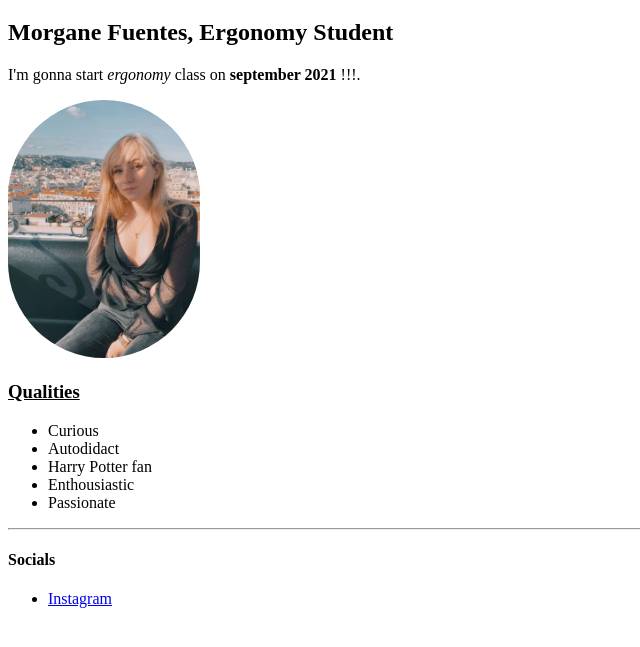
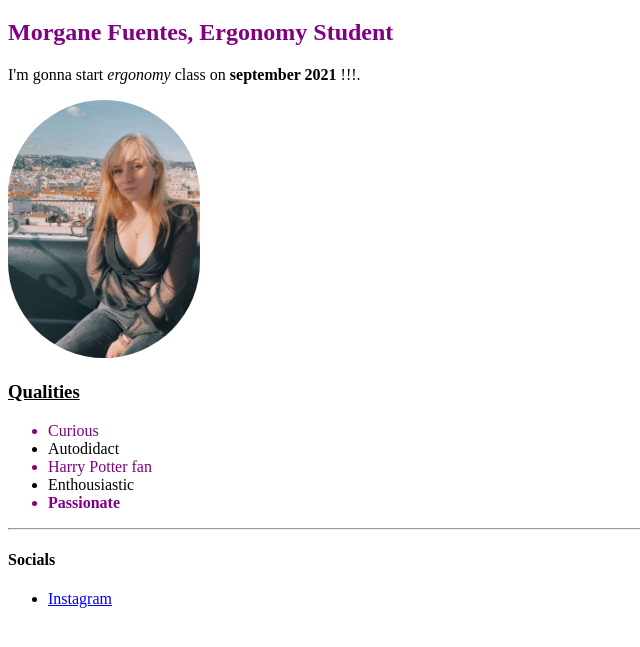
Before and after one commit to Morgane-FV/test-website, a plain HTML site: page index.html in a window 1280 px wide. Shown: the part 61-708 px from the top of the page, without its empty margins (0-640 px from the left). Drawn offline with Linux system fonts and the light colour scheme.

Commit message:
Update index.html

```diff
--- a/index.html
+++ b/index.html
@@ -2,22 +2,28 @@
 <html>
 <head>
 <title>Felix Felicis</title>
+  <style>
+  .color-purple{
+    color:purple;
+    }
+
+  </style>
 </head>
 <body>
 
   <h1>Welcome to my website !</h1>
-  <h2>Morgane Fuentes, Ergonomy Student</h2>
+  <h2 class="color-purple">Morgane Fuentes, Ergonomy Student</h2>
   <p>I'm gonna start <i>ergonomy</i> class on <b>september 2021</b> !!!.</p>
 
   <img src="./images/myface.png" alt="face of morgane F." style="width:15vw;height:auto;border-radius:100px">
 
 <h3><u>Qualities</u></h3>
 <ul>
-  <li>Curious</li>
+  <li class="color-purple">Curious</li>
   <li>Autodidact</li>
-  <li>Harry Potter fan</li>
+  <li class="color-purple">Harry Potter fan</li>
   <li>Enthousiastic</li>
-  <li>Passionate</li>
+  <li class="color-purple"><b>Passionate</b></li>
 </ul>
 
   <hr>
```
